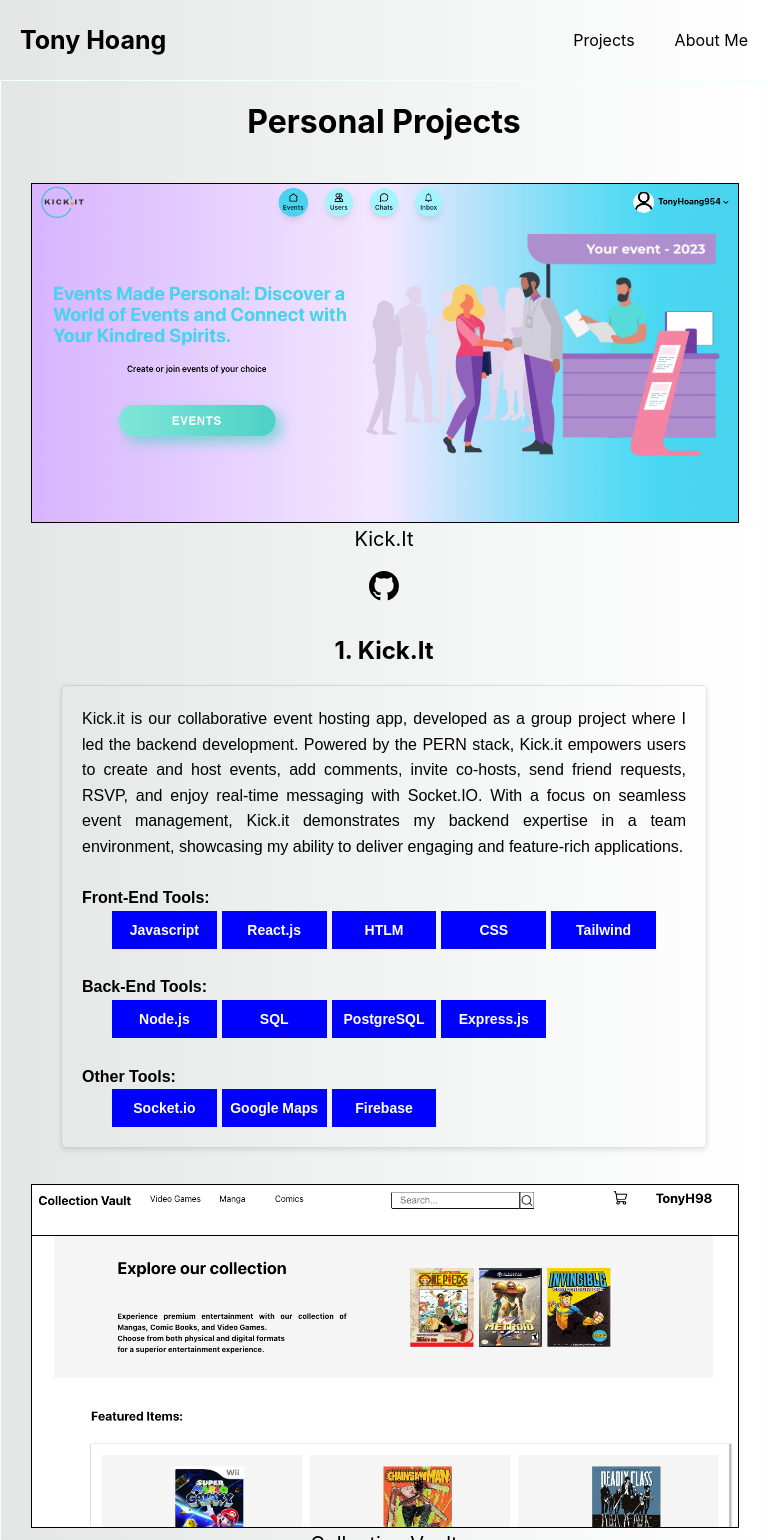
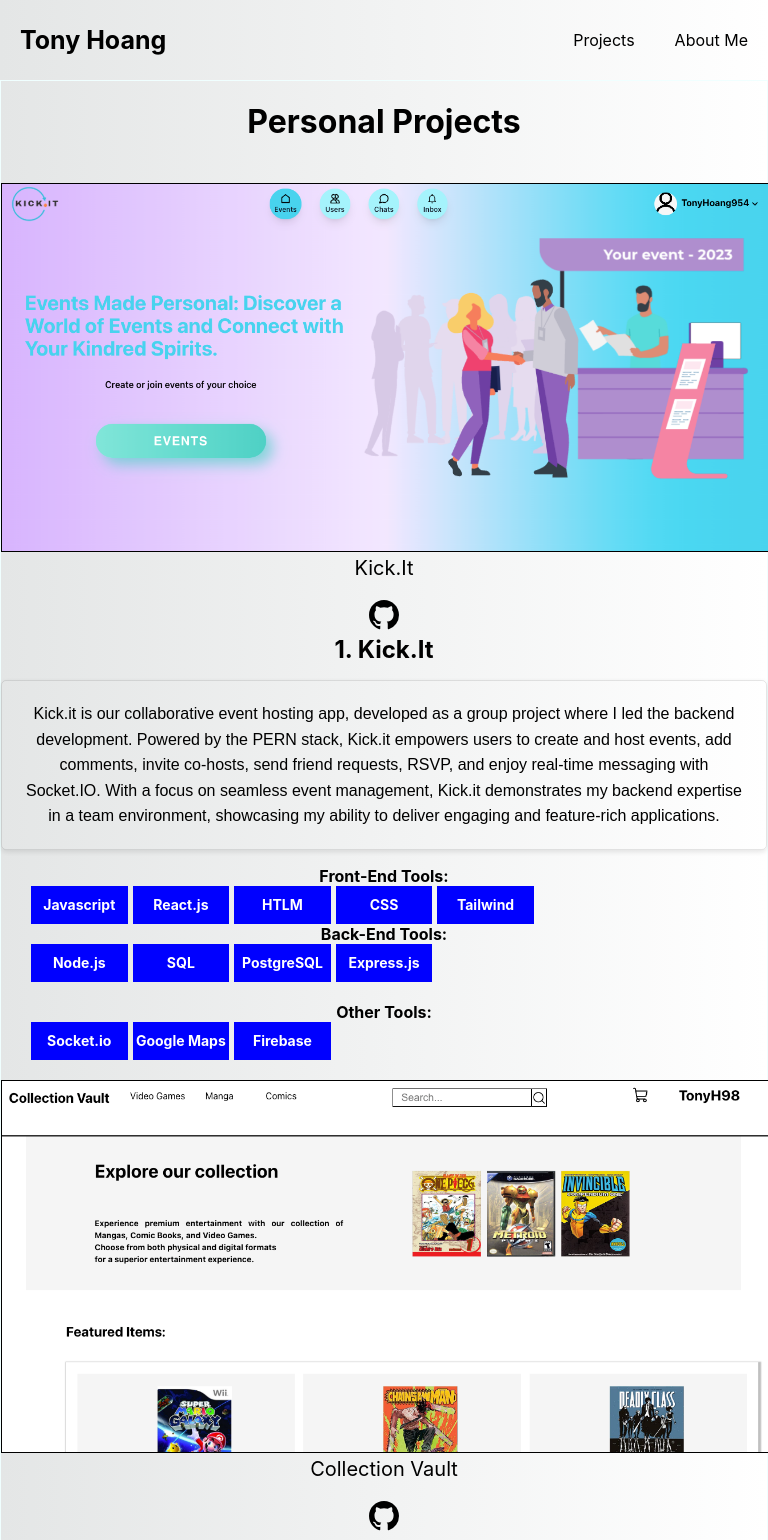
Before and after one commit to TonyH98/tony-portfolio, a React (Create React App) app: page /projects in a window 768 px wide. Shown: the top 1540 px of the page. Built offline with nearby package versions, Linux system fonts and the light colour scheme.

Commit message:
Fixed the media queries

```diff
--- a/src/Components/About/About.js
+++ b/src/Components/About/About.js
@@ -28,17 +28,7 @@
         <div className="bio-container">
 
         <div>
-        Lorem ipsum dolor sit amet,
-        consectetur adipiscing elit,
-        sed do eiusmod tempor incididunt ut labore et
-        dolore magna aliqua. Ut enim ad minim veniam,
-        quis nostrud exercitation ullamco laboris nisi ut
-        aliquip ex ea commodo consequat. Duis aute irure dolor
-         in reprehenderit in voluptate velit esse
-         cillum dolore eu fugiat nulla pariatur.
-         Excepteur sint occaecat cupidatat non proident,
-         sunt in culpa qui officia deserunt mollit anim id
-          est laborum.
+        It began as an indefinite leave of absence until it wasn’t. I dropped out of college, not out of negligence, but to save my spiritual and mental health from the social isolation, financial stress, and academic pressures of college. It was difficult to convince my immigrant Asian parents that this was the right choice as they saw me, their youngest son, live at home and take different part-jobs. However, I have taken this pause to productively reflect and heal as well as discover my deep interest in coding. I enjoy building and solving difficult problems through coding and decided to apply to the Pursuit Fellowship. Pursuit is a year-long program funded by notable charitable organizations and companies, like Google and Blackstone, to train high-potential adults who come from non-traditional educational, career, or demographic backgrounds in the tech industry and help them get their first job as software engineers. Through the program, I overcame the self-doubts I once had in college and developed a newfound passion for learning. Although my career journey has been anything but straightforward, I finally feel like I am heading in the right direction. I graduated from the Pursuit Fellowship in June, 2023 and I know I have the skills to succeed in my future role as a software engineer.
 
         <br/>
         <br></br>
--- a/src/Components/LandingPage/Home.css
+++ b/src/Components/LandingPage/Home.css
@@ -50,6 +50,7 @@
   .contact-form{
     display: flex;
     flex-direction: column;
+    justify-content: flex-start;
 
   }
 
--- a/src/Components/Projects/Project.css
+++ b/src/Components/Projects/Project.css
@@ -93,14 +93,12 @@
   .project-descript {
     font-family: Arial, sans-serif;
     font-size: 16px;
-    text-align: justify;
     line-height: 1.6;
     padding: 20px;
     border: solid 1px rgba(0, 0, 0, 0.1);
     border-radius: 5px;
     box-shadow: 0 2px 5px rgba(0, 0, 0, 0.1);
-    margin: 0 30px; /* Updated to margin: 0 30px; to have equal left and right margins */
-    word-wrap: break-word; /* Added to fix word spacing issue */
+
   }
 
   .project-links {
@@ -119,10 +117,9 @@
   }
 
   .project-lists {
-    display: grid;
-    grid-template-columns: 1fr;
-    grid-gap: 10px;
-    margin: 0 30px; /* Updated to margin: 0 30px; to have equal left and right margins */
+   display: flex;
+   flex-direction: column;
+   align-items: center;
   }
 
   .project-header2 {
@@ -153,9 +150,12 @@
     display: inline-block;
   }
 
-  .project-container {
-    position: relative;
-  }
+ .project-holder{
+  display: flex;
+  flex-direction: column;
+  align-items: center;
+ }
+
 }
 
 
@@ -173,14 +173,12 @@
   .project-descript {
     font-family: Arial, sans-serif;
     font-size: 16px;
-    text-align: justify;
     line-height: 1.6;
     padding: 20px;
     border: solid 1px rgba(0, 0, 0, 0.1);
     border-radius: 5px;
     box-shadow: 0 2px 5px rgba(0, 0, 0, 0.1);
-    margin-right: 30px;
-    margin-left: 30px;
+
   }
 
   .project-links {
@@ -189,29 +187,23 @@
   }
 
   .project-header {
-    margin-right: 30px;
-    margin-left: 30px;
+    margin: 0 30px; /* Updated to margin: 0 30px; to have equal left and right margins */
   }
 
   .project-page {
     background-color: linear;
     background: linear-gradient(to right, rgb(228, 230, 230), white);
     border: solid 1px azure;
-
-
   }
 
   .project-lists {
-    display: grid;
-    grid-template-columns: 1fr;
-    grid-gap: 10px;
-    margin-right: 30px;
-    margin-left: 30px;
+   display: flex;
+   flex-direction: column;
+   align-items: center;
   }
 
   .project-header2 {
-    margin-right: 30px;
-    margin-left: 30px;
+    margin: 0 30px; /* Updated to margin: 0 30px; to have equal left and right margins */
   }
 
   .tools-container,
@@ -220,8 +212,7 @@
     grid-template-columns: repeat(auto-fill, minmax(95px, 1fr));
     grid-gap: 5px;
     grid-row-gap: 10px;
-    margin-right: 30px;
-    margin-left: 30px;
+    margin: 0 30px; /* Updated to margin: 0 30px; to have equal left and right margins */
   }
 
   .tools,
@@ -239,10 +230,11 @@
     display: inline-block;
   }
 
-  .project-container {
-    position: relative;
-  }
-
+ .project-holder{
+  display: flex;
+  flex-direction: column;
+  align-items: center;
+ }
 
 }
 
@@ -256,7 +248,7 @@
 .project-descript{
     font-family: Arial, sans-serif;
   font-size: 16px;
-    text-align: justify;
+
       line-height: 1.6;
   padding: 20px;
     border: solid 1px rgba(0, 0, 0, 0.1);
--- a/src/Components/Projects/Projects.js
+++ b/src/Components/Projects/Projects.js
@@ -50,9 +50,8 @@
                   add comments, invite co-hosts, send friend requests, RSVP, and enjoy real-time messaging with Socket.IO.
                    With a focus on seamless event management, Kick.it demonstrates my backend expertise in a team environment,
                    showcasing my ability to deliver engaging and feature-rich applications.
-                   <br/>
-                   <br/>
-                   <span style={{"fontWeight": "bold"}}>Front-End Tools:</span>
+                </p>
+                <span style={{"fontWeight": "bold"}}>Front-End Tools:</span>
                    <div className="tools-container">
                     {frontend1.map((front) => {
                     return(
@@ -63,7 +62,7 @@
                    })}
 
                    </div>
-                   <br/>
+
                    <span style={{"fontWeight": "bold"}}>Back-End Tools:</span>
                    <div className="tools-container">
                    {backend1.map((back) => {
@@ -88,8 +87,6 @@
                    })}
 
                    </div>
-
-                </p>
         </div>
 
             </div>
@@ -126,9 +123,11 @@
                     Collection Vault is a testament to my skills as a software developer,
                     combining functionality, usability, and a visually appealing design.
 
-                        <br/>
-                        <br/>
-                        <span style={{"fontWeight": "bold"}}>Front-End Tools:</span>
+
+
+                    </p>
+
+                    <span style={{"fontWeight": "bold"}}>Front-End Tools:</span>
                         <div className="tools-container">
                    {frontend2.map((front) => {
                     return(
@@ -140,7 +139,7 @@
 
                    </div>
 
-                        <br/>
+
                         <span style={{"fontWeight": "bold"}}>Back-End Tools:</span>
 
                         <div className="tools-container">
@@ -154,7 +153,7 @@
 
                    </div>
 
-                   <br/>
+
                    <span style={{"fontWeight": "bold"}}>Other Tools:</span>
                    <div className="tools-container">
                    {other2.map((other) => {
@@ -166,12 +165,9 @@
                    })}
 
                    </div>
-                    </p>
+
 
                 </div>
-
-                        <br/>
-
 
 
             </div>
```
Also changed, not shown: 1 other file (tests, documents, lock files or other folders).
